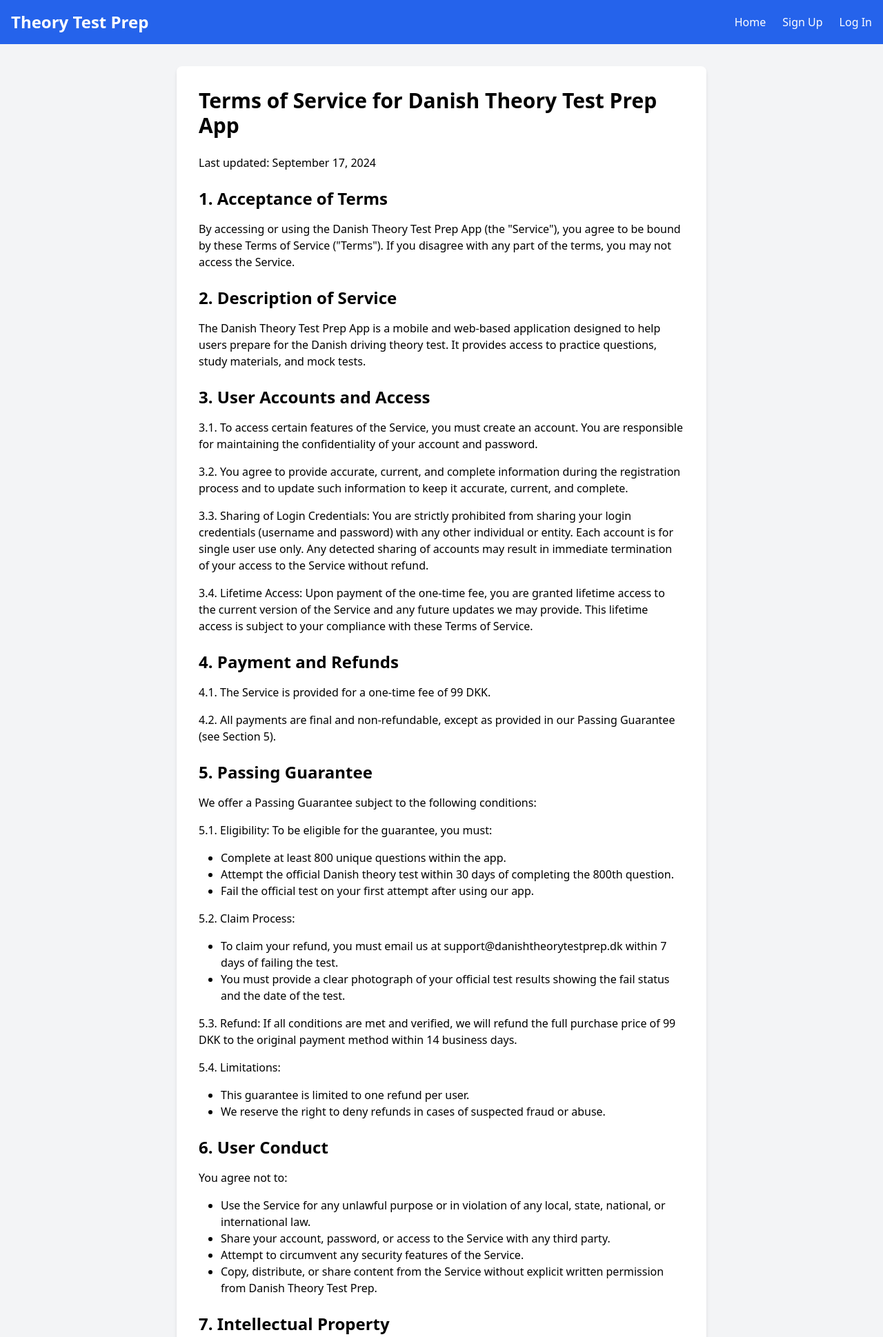
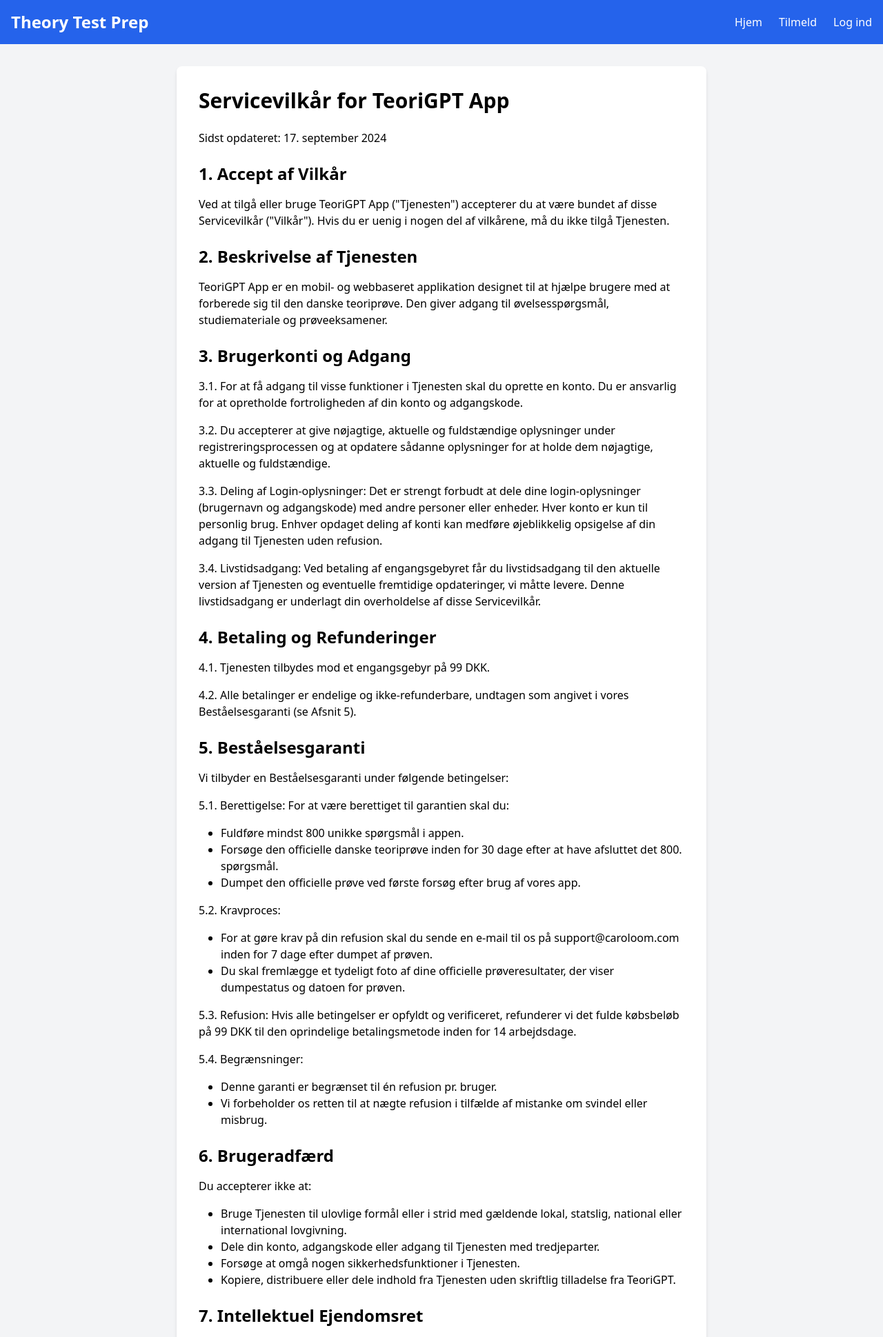
Before and after one commit to Teamfreya/Danishtheorytest, a Flask app: page /terms-of-service in a window 1280 px wide. Shown: the top 1939 px of the page at 69% size. Run offline with Flask 3, Linux system fonts and the light colour scheme.

Commit message:
Update terms_of_service.html

```diff
--- a/Danish version theory test/templates/terms_of_service.html
+++ b/Danish version theory test/templates/terms_of_service.html
@@ -1,9 +1,9 @@
 <!DOCTYPE html>
-<html lang="en">
+<html lang="da">
 <head>
     <meta charset="UTF-8">
     <meta name="viewport" content="width=device-width, initial-scale=1.0">
-    <title>Terms of Service - Theory Test Prep</title>
+    <title>Servicevilkår - Theory Test Prep</title>
     <link href="https://cdn.jsdelivr.net/npm/tailwindcss@2.2.19/dist/tailwind.min.css" rel="stylesheet">
     <link rel="stylesheet" href="{{ url_for('static', filename='css/styles.css') }}?v=5">
 </head>
@@ -13,9 +13,9 @@
             <h1 class="text-2xl font-bold">Theory Test Prep</h1>
             <nav>
                 <ul class="flex space-x-6">
-                    <li><a href="/" class="hover:text-blue-200">Home</a></li>
-                    <li><a href="/signup" class="hover:text-blue-200">Sign Up</a></li>
-                    <li><a href="/login" class="hover:text-blue-200">Log In</a></li>
+                    <li><a href="/" class="hover:text-blue-200">Hjem</a></li>
+                    <li><a href="/signup" class="hover:text-blue-200">Tilmeld</a></li>
+                    <li><a href="/login" class="hover:text-blue-200">Log ind</a></li>
                 </ul>
             </nav>
         </div>
@@ -23,81 +23,81 @@
 
     <main class="container mx-auto mt-8 px-4">
         <div class="max-w-3xl mx-auto bg-white p-8 rounded-lg shadow-md">
-            <h1 class="text-3xl font-bold mb-6">Terms of Service for Danish Theory Test Prep App</h1>
+            <h1 class="text-3xl font-bold mb-6">Servicevilkår for TeoriGPT App</h1>
 
-            <p class="mb-4">Last updated: September 17, 2024</p>
+            <p class="mb-4">Sidst opdateret: 17. september 2024</p>
 
-            <h2 class="text-2xl font-semibold mt-6 mb-4">1. Acceptance of Terms</h2>
-            <p class="mb-4">By accessing or using the Danish Theory Test Prep App (the "Service"), you agree to be bound by these Terms of Service ("Terms"). If you disagree with any part of the terms, you may not access the Service.</p>
+            <h2 class="text-2xl font-semibold mt-6 mb-4">1. Accept af Vilkår</h2>
+            <p class="mb-4">Ved at tilgå eller bruge TeoriGPT App ("Tjenesten") accepterer du at være bundet af disse Servicevilkår ("Vilkår"). Hvis du er uenig i nogen del af vilkårene, må du ikke tilgå Tjenesten.</p>
 
-            <h2 class="text-2xl font-semibold mt-6 mb-4">2. Description of Service</h2>
-            <p class="mb-4">The Danish Theory Test Prep App is a mobile and web-based application designed to help users prepare for the Danish driving theory test. It provides access to practice questions, study materials, and mock tests.</p>
+            <h2 class="text-2xl font-semibold mt-6 mb-4">2. Beskrivelse af Tjenesten</h2>
+            <p class="mb-4">TeoriGPT App er en mobil- og webbaseret applikation designet til at hjælpe brugere med at forberede sig til den danske teoriprøve. Den giver adgang til øvelsesspørgsmål, studiemateriale og prøveeksamener.</p>
 
-            <h2 class="text-2xl font-semibold mt-6 mb-4">3. User Accounts and Access</h2>
-            <p class="mb-4">3.1. To access certain features of the Service, you must create an account. You are responsible for maintaining the confidentiality of your account and password.</p>
-            <p class="mb-4">3.2. You agree to provide accurate, current, and complete information during the registration process and to update such information to keep it accurate, current, and complete.</p>
-            <p class="mb-4">3.3. Sharing of Login Credentials: You are strictly prohibited from sharing your login credentials (username and password) with any other individual or entity. Each account is for single user use only. Any detected sharing of accounts may result in immediate termination of your access to the Service without refund.</p>
-            <p class="mb-4">3.4. Lifetime Access: Upon payment of the one-time fee, you are granted lifetime access to the current version of the Service and any future updates we may provide. This lifetime access is subject to your compliance with these Terms of Service.</p>
+            <h2 class="text-2xl font-semibold mt-6 mb-4">3. Brugerkonti og Adgang</h2>
+            <p class="mb-4">3.1. For at få adgang til visse funktioner i Tjenesten skal du oprette en konto. Du er ansvarlig for at opretholde fortroligheden af din konto og adgangskode.</p>
+            <p class="mb-4">3.2. Du accepterer at give nøjagtige, aktuelle og fuldstændige oplysninger under registreringsprocessen og at opdatere sådanne oplysninger for at holde dem nøjagtige, aktuelle og fuldstændige.</p>
+            <p class="mb-4">3.3. Deling af Login-oplysninger: Det er strengt forbudt at dele dine login-oplysninger (brugernavn og adgangskode) med andre personer eller enheder. Hver konto er kun til personlig brug. Enhver opdaget deling af konti kan medføre øjeblikkelig opsigelse af din adgang til Tjenesten uden refusion.</p>
+            <p class="mb-4">3.4. Livstidsadgang: Ved betaling af engangsgebyret får du livstidsadgang til den aktuelle version af Tjenesten og eventuelle fremtidige opdateringer, vi måtte levere. Denne livstidsadgang er underlagt din overholdelse af disse Servicevilkår.</p>
 
-            <h2 class="text-2xl font-semibold mt-6 mb-4">4. Payment and Refunds</h2>
-            <p class="mb-4">4.1. The Service is provided for a one-time fee of 99 DKK.</p>
-            <p class="mb-4">4.2. All payments are final and non-refundable, except as provided in our Passing Guarantee (see Section 5).</p>
+            <h2 class="text-2xl font-semibold mt-6 mb-4">4. Betaling og Refunderinger</h2>
+            <p class="mb-4">4.1. Tjenesten tilbydes mod et engangsgebyr på 99 DKK.</p>
+            <p class="mb-4">4.2. Alle betalinger er endelige og ikke-refunderbare, undtagen som angivet i vores Beståelsesgaranti (se Afsnit 5).</p>
 
-            <h2 class="text-2xl font-semibold mt-6 mb-4">5. Passing Guarantee</h2>
-            <p class="mb-4">We offer a Passing Guarantee subject to the following conditions:</p>
-            <p class="mb-4">5.1. Eligibility: To be eligible for the guarantee, you must:</p>
+            <h2 class="text-2xl font-semibold mt-6 mb-4">5. Beståelsesgaranti</h2>
+            <p class="mb-4">Vi tilbyder en Beståelsesgaranti under følgende betingelser:</p>
+            <p class="mb-4">5.1. Berettigelse: For at være berettiget til garantien skal du:</p>
             <ul class="list-disc pl-8 mb-4">
-                <li>Complete at least 800 unique questions within the app.</li>
-                <li>Attempt the official Danish theory test within 30 days of completing the 800th question.</li>
-                <li>Fail the official test on your first attempt after using our app.</li>
+                <li>Fuldføre mindst 800 unikke spørgsmål i appen.</li>
+                <li>Forsøge den officielle danske teoriprøve inden for 30 dage efter at have afsluttet det 800. spørgsmål.</li>
+                <li>Dumpet den officielle prøve ved første forsøg efter brug af vores app.</li>
             </ul>
-            <p class="mb-4">5.2. Claim Process:</p>
+            <p class="mb-4">5.2. Kravproces:</p>
             <ul class="list-disc pl-8 mb-4">
-                <li>To claim your refund, you must email us at support@danishtheorytestprep.dk within 7 days of failing the test.</li>
-                <li>You must provide a clear photograph of your official test results showing the fail status and the date of the test.</li>
+                <li>For at gøre krav på din refusion skal du sende en e-mail til os på support@caroloom.com inden for 7 dage efter dumpet af prøven.</li>
+                <li>Du skal fremlægge et tydeligt foto af dine officielle prøveresultater, der viser dumpestatus og datoen for prøven.</li>
             </ul>
-            <p class="mb-4">5.3. Refund: If all conditions are met and verified, we will refund the full purchase price of 99 DKK to the original payment method within 14 business days.</p>
-            <p class="mb-4">5.4. Limitations:</p>
+            <p class="mb-4">5.3. Refusion: Hvis alle betingelser er opfyldt og verificeret, refunderer vi det fulde købsbeløb på 99 DKK til den oprindelige betalingsmetode inden for 14 arbejdsdage.</p>
+            <p class="mb-4">5.4. Begrænsninger:</p>
             <ul class="list-disc pl-8 mb-4">
-                <li>This guarantee is limited to one refund per user.</li>
-                <li>We reserve the right to deny refunds in cases of suspected fraud or abuse.</li>
+                <li>Denne garanti er begrænset til én refusion pr. bruger.</li>
+                <li>Vi forbeholder os retten til at nægte refusion i tilfælde af mistanke om svindel eller misbrug.</li>
             </ul>
 
-            <h2 class="text-2xl font-semibold mt-6 mb-4">6. User Conduct</h2>
-            <p class="mb-4">You agree not to:</p>
+            <h2 class="text-2xl font-semibold mt-6 mb-4">6. Brugeradfærd</h2>
+            <p class="mb-4">Du accepterer ikke at:</p>
             <ul class="list-disc pl-8 mb-4">
-                <li>Use the Service for any unlawful purpose or in violation of any local, state, national, or international law.</li>
-                <li>Share your account, password, or access to the Service with any third party.</li>
-                <li>Attempt to circumvent any security features of the Service.</li>
-                <li>Copy, distribute, or share content from the Service without explicit written permission from Danish Theory Test Prep.</li>
+                <li>Bruge Tjenesten til ulovlige formål eller i strid med gældende lokal, statslig, national eller international lovgivning.</li>
+                <li>Dele din konto, adgangskode eller adgang til Tjenesten med tredjeparter.</li>
+                <li>Forsøge at omgå nogen sikkerhedsfunktioner i Tjenesten.</li>
+                <li>Kopiere, distribuere eller dele indhold fra Tjenesten uden skriftlig tilladelse fra TeoriGPT.</li>
             </ul>
 
-            <h2 class="text-2xl font-semibold mt-6 mb-4">7. Intellectual Property</h2>
-            <p class="mb-4">The Service and its original content, features, and functionality are owned by Danish Theory Test Prep and are protected by international copyright, trademark, patent, trade secret, and other intellectual property or proprietary rights laws.</p>
+            <h2 class="text-2xl font-semibold mt-6 mb-4">7. Intellektuel Ejendomsret</h2>
+            <p class="mb-4">Tjenesten og dens originale indhold, funktioner og funktionalitet ejes af Caroloom og er beskyttet af internationale ophavsret, varemærker, patenter, forretningshemmeligheder og andre immaterielle rettigheder eller ejendomsretslovgivning.</p>
 
-            <h2 class="text-2xl font-semibold mt-6 mb-4">8. Termination</h2>
-            <p class="mb-4">We may terminate or suspend your account and bar access to the Service immediately, without prior notice or liability, under our sole discretion, for any reason whatsoever and without limitation, including but not limited to a breach of the Terms. Violations of the account sharing prohibition may result in immediate termination of access without refund.</p>
+            <h2 class="text-2xl font-semibold mt-6 mb-4">8. Opsigelse</h2>
+            <p class="mb-4">Vi kan opsige eller suspendere din konto og nægte adgang til Tjenesten med det samme, uden forudgående varsel eller ansvar, efter vores eget skøn, uanset årsag og uden begrænsning, herunder men ikke begrænset til overtrædelse af Vilkårene. Overtrædelser af forbuddet mod kontodeling kan resultere i øjeblikkelig opsigelse af adgang uden refusion.</p>
 
-            <h2 class="text-2xl font-semibold mt-6 mb-4">9. Limitation of Liability</h2>
-            <p class="mb-4">In no event shall Danish Theory Test Prep, nor its directors, employees, partners, agents, suppliers, or affiliates, be liable for any indirect, incidental, special, consequential or punitive damages, including without limitation, loss of profits, data, use, goodwill, or other intangible losses, resulting from your access to or use of or inability to access or use the Service.</p>
+            <h2 class="text-2xl font-semibold mt-6 mb-4">9. Ansvarsbegrænsning</h2>
+            <p class="mb-4">Under ingen omstændigheder skal TeoriGPT, eller dets direktører, ansatte, partnere, agenter, leverandører eller tilknyttede selskaber, være ansvarlige for nogen indirekte, tilfældige, særlige, følgeskader eller straffende skader, herunder uden begrænsning tab af fortjeneste, data, brug, goodwill eller andre immaterielle tab som følge af din adgang til eller brug af eller manglende evne til at få adgang til eller bruge Tjenesten.</p>
 
-            <h2 class="text-2xl font-semibold mt-6 mb-4">10. Changes</h2>
-            <p class="mb-4">We reserve the right, at our sole discretion, to modify or replace these Terms at any time. We will provide notice of any significant changes by posting the new Terms on this page.</p>
+            <h2 class="text-2xl font-semibold mt-6 mb-4">10. Ændringer</h2>
+            <p class="mb-4">Vi forbeholder os retten til, efter eget skøn, at ændre eller erstatte disse Vilkår til enhver tid. Vi vil give meddelelse om eventuelle væsentlige ændringer ved at offentliggøre de nye Vilkår på denne side.</p>
 
-            <h2 class="text-2xl font-semibold mt-6 mb-4">11. Contact Us</h2>
-            <p class="mb-4">If you have any questions about these Terms, please contact us at support@danishtheorytestprep.dk.</p>
+            <h2 class="text-2xl font-semibold mt-6 mb-4">11. Kontakt os</h2>
+            <p class="mb-4">Hvis du har spørgsmål til disse Vilkår, kan du kontakte os på support@caroloom.com.</p>
 
-            <p class="mt-8">By using the Service, you acknowledge that you have read and understood these Terms and agree to be bound by them.</p>
+            <p class="mt-8">Ved at bruge Tjenesten anerkender du, at du har læst og forstået disse Vilkår og accepterer at være bundet af dem.</p>
         </div>
     </main>
 
     <footer class="bg-gray-800 text-white mt-16 py-8">
         <div class="container mx-auto text-center">
-            <p>&copy; 2024 Theory Test Prep. All rights reserved.</p>
+            <p>&copy; 2024 Theory Test Prep. Alle rettigheder forbeholdes.</p>
             <div class="mt-4">
-                <a href="/privacy-policy" class="text-blue-300 hover:text-blue-100 mx-2">Privacy Policy</a>
-                <a href="/terms-of-service" class="text-blue-300 hover:text-blue-100 mx-2">Terms of Service</a>
-                <a href="#" class="text-blue-300 hover:text-blue-100 mx-2">Contact Us</a>
+                <a href="/privacy-policy" class="text-blue-300 hover:text-blue-100 mx-2">Privatlivspolitik</a>
+                <a href="/terms-of-service" class="text-blue-300 hover:text-blue-100 mx-2">Servicevilkår</a>
+                <a href="#" class="text-blue-300 hover:text-blue-100 mx-2">Kontakt os</a>
             </div>
         </div>
     </footer>
```
